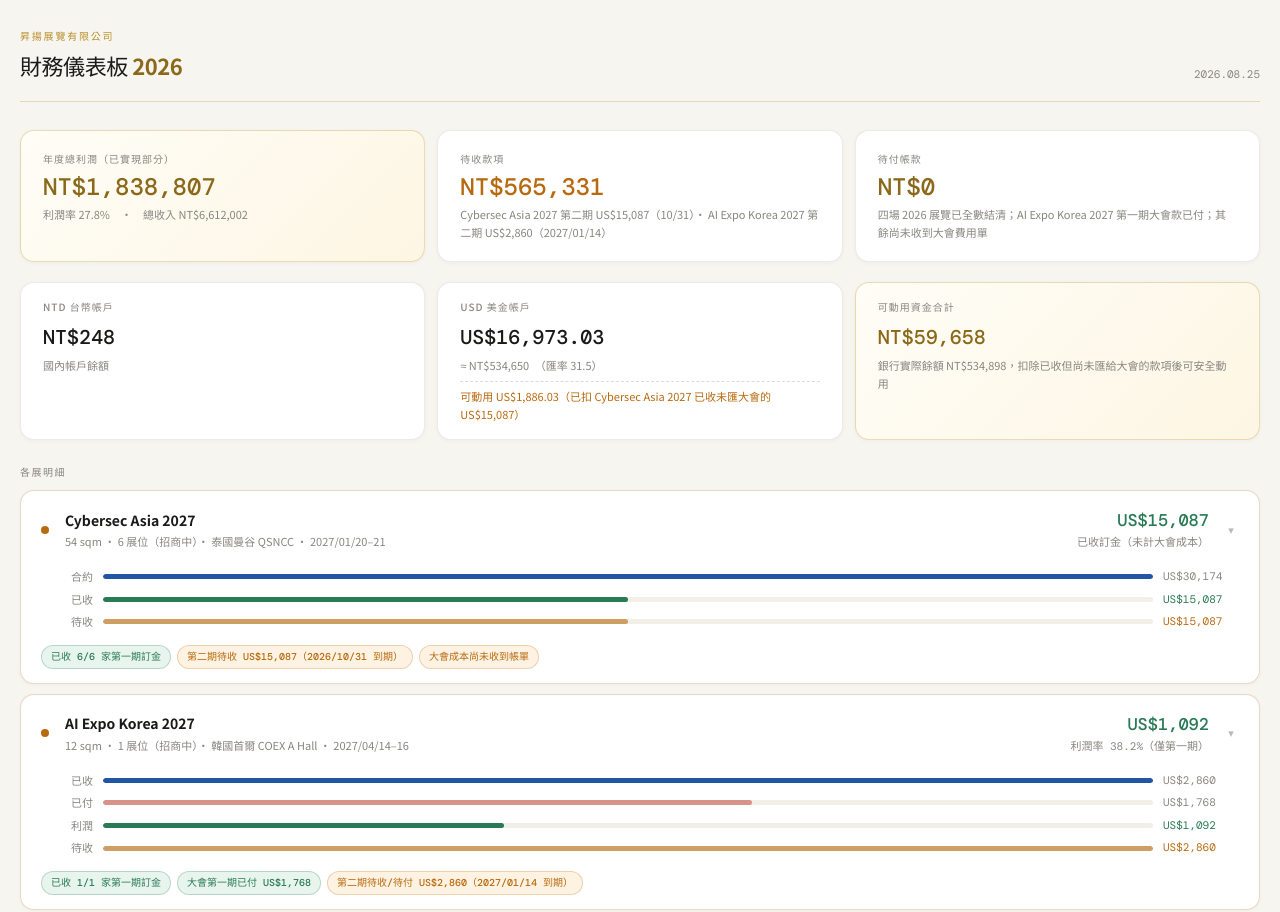
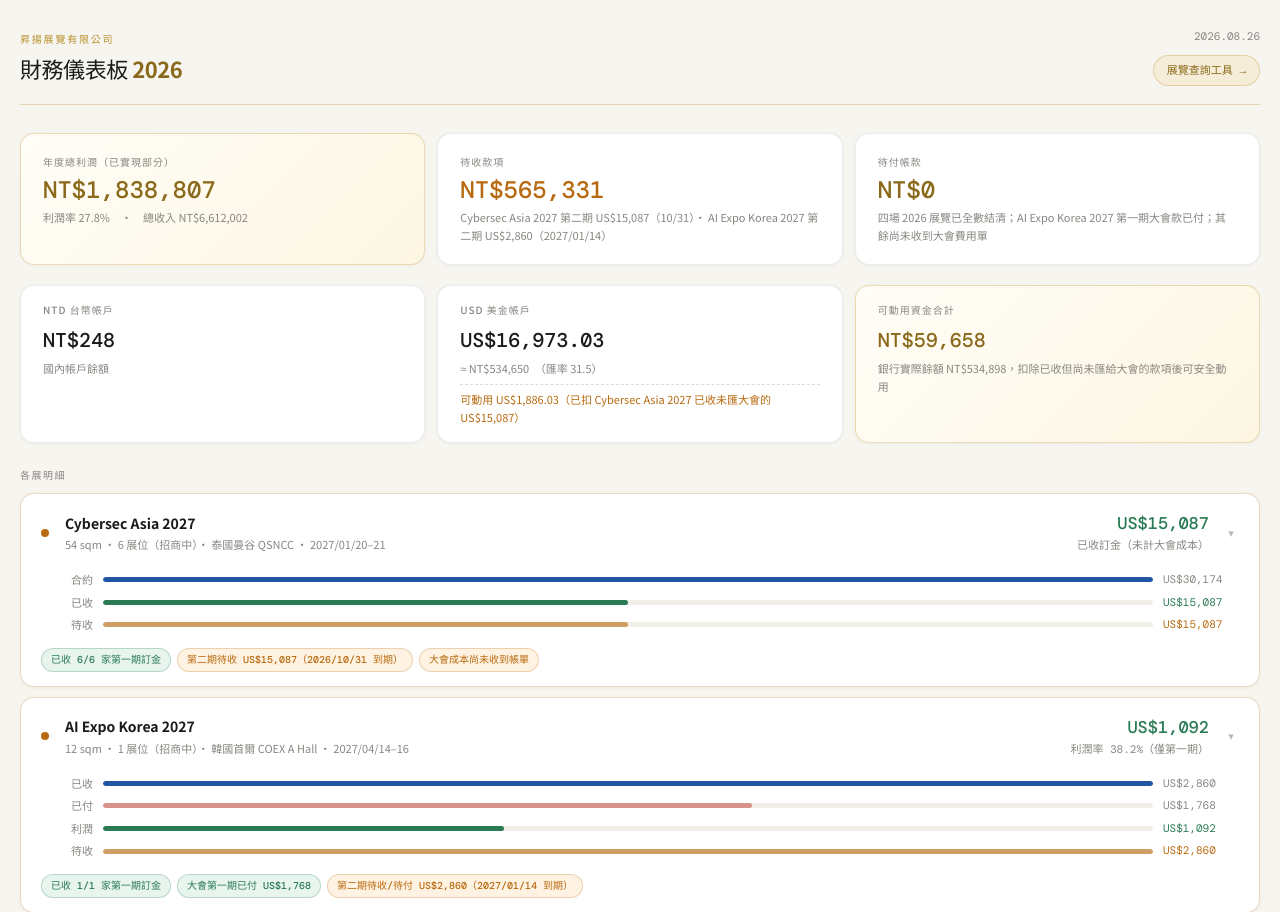
Before and after one commit to Camille8960/camille8960.github.io, a plain HTML site: page finance/index.html in a window 1280 px wide. Shown: the top 912 px of the page. Drawn offline with nearby package versions, Linux system fonts and the light colour scheme.

Commit message:
Update index.html

```diff
--- a/finance/index.html
+++ b/finance/index.html
@@ -42,6 +42,9 @@ body{background:var(--bg);color:var(--text);font-family:var(--sans);font-size:14
 .header-title{font-size:22px;font-weight:300;letter-spacing:-.02em;color:var(--text)}
 .header-title strong{font-weight:700;color:var(--gold-deep)}
 .updated{font-family:var(--mono);font-size:11px;color:var(--muted)}
+.header-right{display:flex;flex-direction:column;align-items:flex-end;gap:9px}
+.nav-link{font-family:var(--mono);font-size:11px;color:var(--gold-deep);background:var(--gold-light);border:1px solid var(--gold-border);padding:6px 13px;border-radius:20px;text-decoration:none;font-weight:500;transition:background .15s,border-color .15s;white-space:nowrap}
+.nav-link:hover{background:var(--gold-border);border-color:var(--gold-deep)}
 
 /* KPI */
 .kpi-row{display:grid;grid-template-columns:repeat(3,1fr);gap:12px;margin-bottom:20px}
@@ -152,7 +155,10 @@ body{background:var(--bg);color:var(--text);font-family:var(--sans);font-size:14
     <div class="logo">昇揚展覽有限公司</div>
     <div class="header-title">財務儀表板 <strong>2026</strong></div>
   </div>
-  <div class="updated">2026.08.25</div>
+  <div class="header-right">
+    <div class="updated">2026.08.26</div>
+    <a class="nav-link" href="query.html">展覽查詢工具 →</a>
+  </div>
 </div>
 
 <div class="kpi-row">
```
